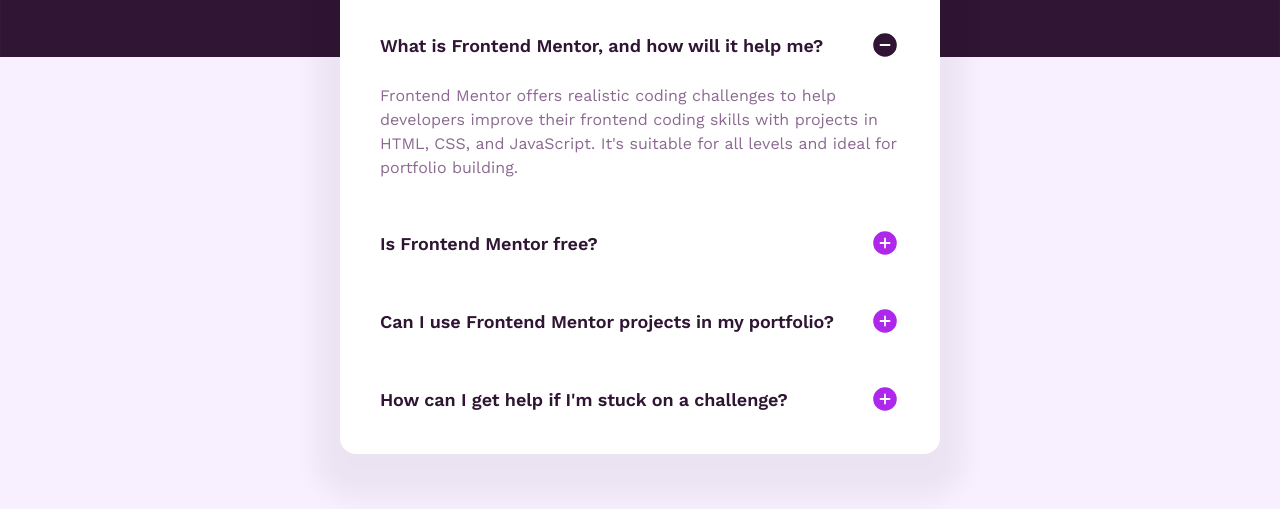
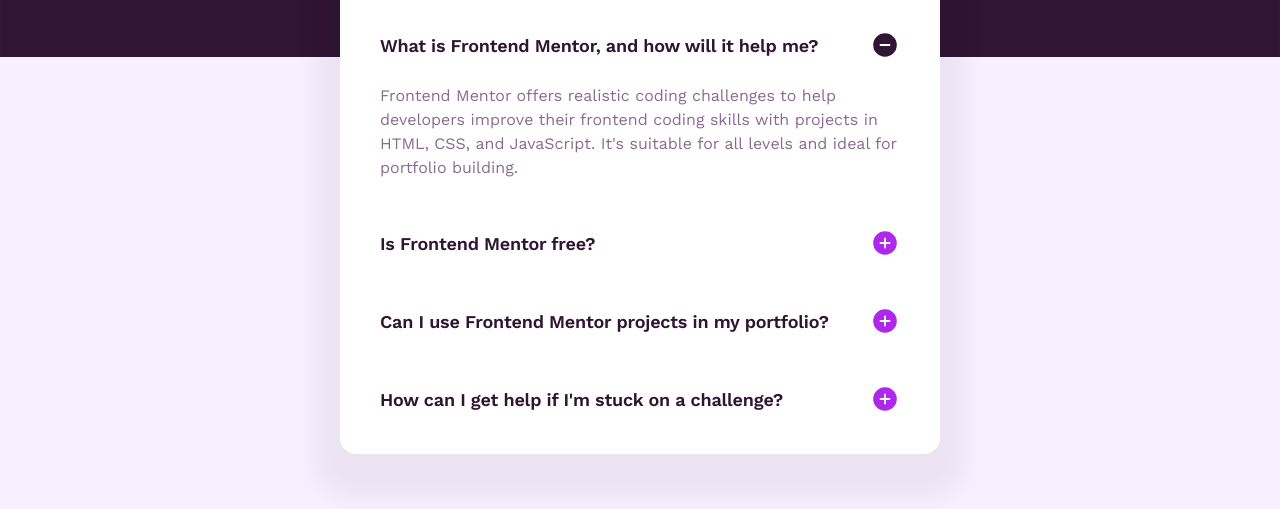
Before and after one commit to NavarroEmiliano/faq-accordion-fm, a plain HTML site: page index.html in a window 1280 px wide. Shown: the part 227-736 px from the top of the page. Drawn offline with nearby package versions, Linux system fonts and the light colour scheme.

Commit message:
letter spacing

```diff
--- a/style.css
+++ b/style.css
@@ -84,7 +84,7 @@
     font-size: clamp(14px, 3vw, 18px);
     line-height: 1.5;
     font-weight: 600;
-    letter-spacing: -0.1px;
+    letter-spacing: -0.2px;
 }
 
 .faq__question img {
```
